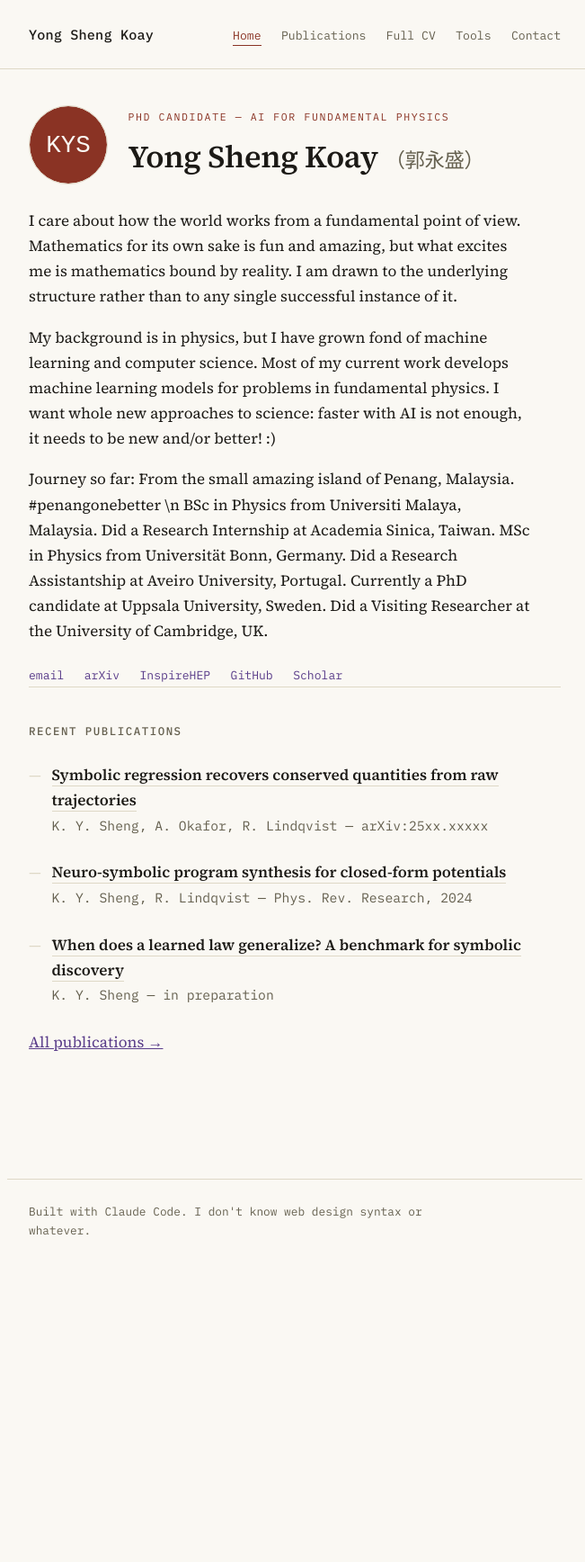
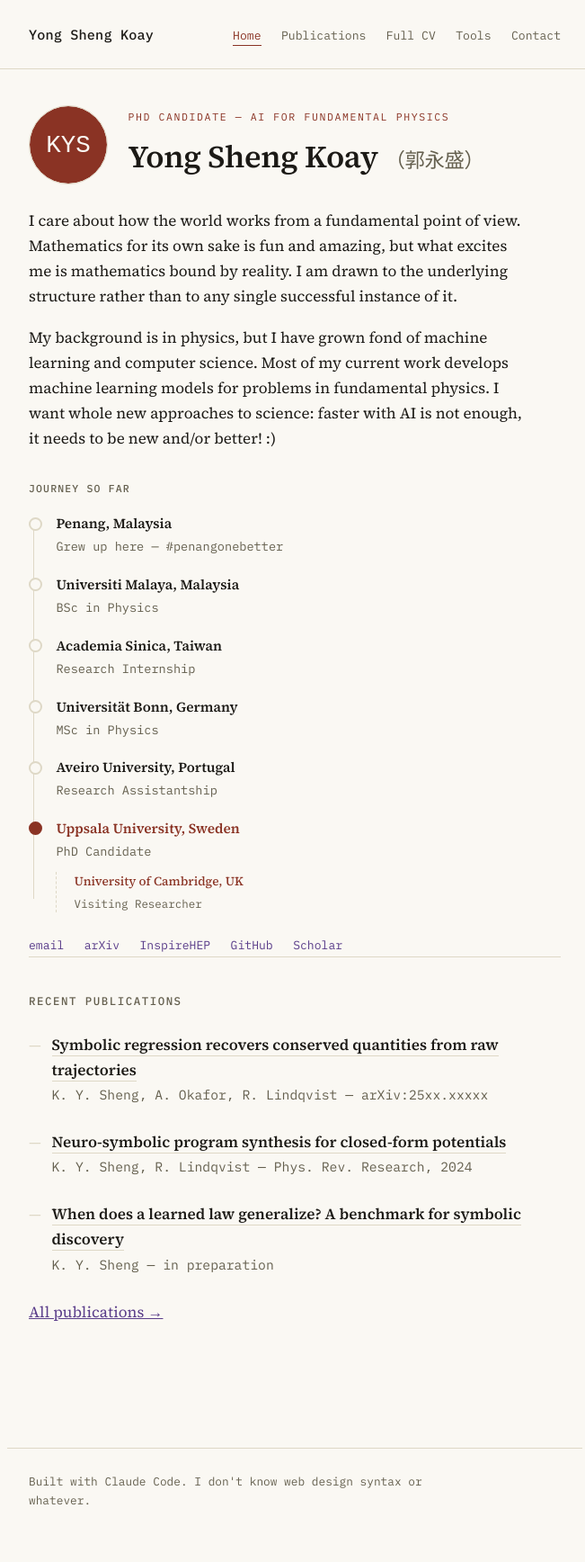
Before and after one commit to kys-sheng/kys-sheng.github.io, a Jekyll site: the page built from index.html, in a window 1280 px wide. Shown: the whole page at 90% size, without its empty margins (312-963 px from the left). Built offline with Jekyll 4.4.1, drawn with Linux system fonts in a browser that asks for light colours; before the commit the page ends 1436 px from its top, so only the background shows below that.

Commit message:
Add "Journey so far" timeline to Home, nesting concurrent visits
Cambridge was a visiting stint during the Uppsala PhD, not a separate
sequential stop, so it renders as a branch under that entry instead.

Co-Authored-By: Claude Sonnet 5 <noreply@anthropic.com>
Claude-Session: https://claude.ai/code/session_0191DsVr1Nwx9izZDzbZMoAX

```diff
--- a/_data/profile.yml
+++ b/_data/profile.yml
@@ -11,15 +11,28 @@ bio:
     I am drawn to the underlying structure rather than to any single successful instance of it.
   - >
     My background is in physics, but I have grown fond of machine learning and computer science. Most of my current work develops machine learning models for problems in fundamental physics. I want whole new approaches to science: faster with AI is not enough, it needs to be new and/or better! :)
-  - >
-    Journey so far:
-    From the small amazing island of Penang, Malaysia. #penangonebetter \n
-    BSc in Physics from Universiti Malaya, Malaysia.
-    Did a Research Internship at Academia Sinica, Taiwan.
-    MSc in Physics from Universität Bonn, Germany.
-    Did a Research Assistantship at Aveiro University, Portugal.
-    Currently a PhD candidate at Uppsala University, Sweden.
-    Did a Visiting Researcher at the University of Cambridge, UK.
+
+# "Journey so far" — shown as a timeline under the bio on Home.
+# Add/reorder stops freely; set "current: true" on the one you're at now.
+journey:
+  - place: "Penang, Malaysia"
+    role: "Grew up here — #penangonebetter"
+  - place: "Universiti Malaya, Malaysia"
+    role: "BSc in Physics"
+  - place: "Academia Sinica, Taiwan"
+    role: "Research Internship"
+  - place: "Universität Bonn, Germany"
+    role: "MSc in Physics"
+  - place: "Aveiro University, Portugal"
+    role: "Research Assistantship"
+  - place: "Uppsala University, Sweden"
+    role: "PhD Candidate"
+    current: true
+    # a stint that happened *during* this stop, not after it
+    visits:
+      - place: "University of Cambridge, UK"
+        role: "Visiting Researcher"
+
 # Path to your photo. Drop a real image at assets/profile.jpg and change this.
 photo: "assets/profile-placeholder.svg"
 
--- a/index.html
+++ b/index.html
@@ -16,6 +16,26 @@ title: Home
 <p>{{ para }}</p>
 {% endfor %}
 
+<h3 class="subhead">Journey so far</h3>
+<ol class="journey-list">
+  {% for stop in p.journey %}
+  <li class="journey-stop{% if stop.current %} is-current{% endif %}">
+    <div class="journey-place">{{ stop.place }}</div>
+    <div class="journey-role">{{ stop.role }}</div>
+    {% if stop.visits %}
+    <ul class="journey-visits">
+      {% for v in stop.visits %}
+      <li>
+        <div class="journey-place">{{ v.place }}</div>
+        <div class="journey-role">{{ v.role }}</div>
+      </li>
+      {% endfor %}
+    </ul>
+    {% endif %}
+  </li>
+  {% endfor %}
+</ol>
+
 <div class="links">
   {% for link in p.links %}
   <a href="{{ link.url }}" target="_blank" rel="noopener">{{ link.label }}</a>
--- a/style.css
+++ b/style.css
@@ -64,6 +64,35 @@ h1{font-size:2.15rem; font-weight:600; margin:0 0 .35rem; text-wrap:balance; let
   color:var(--muted);
 }
 .role{color:var(--muted); font-size:1.05rem; margin:0 0 2.6rem}
+
+.subhead{
+  font-family:"IBM Plex Mono", monospace; font-size:.72rem; letter-spacing:.1em;
+  text-transform:uppercase; font-weight:500; color:var(--muted); margin:2rem 0 1.1rem;
+}
+
+.journey-list{list-style:none; margin:0 0 1.6rem; padding:0; position:relative}
+.journey-list::before{
+  content:""; position:absolute; left:5px; top:.4em; bottom:.9em; width:1px; background:var(--rule);
+}
+.journey-stop{position:relative; padding:0 0 1.15rem 1.9rem}
+.journey-stop:last-child{padding-bottom:0}
+.journey-stop::before{
+  content:""; position:absolute; left:0; top:.3em; width:11px; height:11px;
+  border-radius:50%; background:var(--bg); border:2px solid var(--rule);
+}
+.journey-stop.is-current::before{border-color:var(--accent); background:var(--accent)}
+.journey-place{font-weight:600; font-size:.96rem}
+.journey-stop.is-current .journey-place{color:var(--accent)}
+.journey-role{color:var(--muted); font-size:.85rem; font-family:"IBM Plex Mono", monospace; margin-top:.1rem}
+
+.journey-visits{
+  list-style:none; margin:.75rem 0 0; padding:0 0 0 1.2rem;
+  border-left:1px dashed var(--rule);
+}
+.journey-visits li{margin-bottom:.6rem}
+.journey-visits li:last-child{margin-bottom:0}
+.journey-visits .journey-place{font-weight:500; font-size:.86rem; color:var(--muted)}
+.journey-visits .journey-role{font-size:.78rem}
 
 .profile-row{display:flex; align-items:center; gap:1.4rem; margin-bottom:1.6rem}
 .avatar{
```
